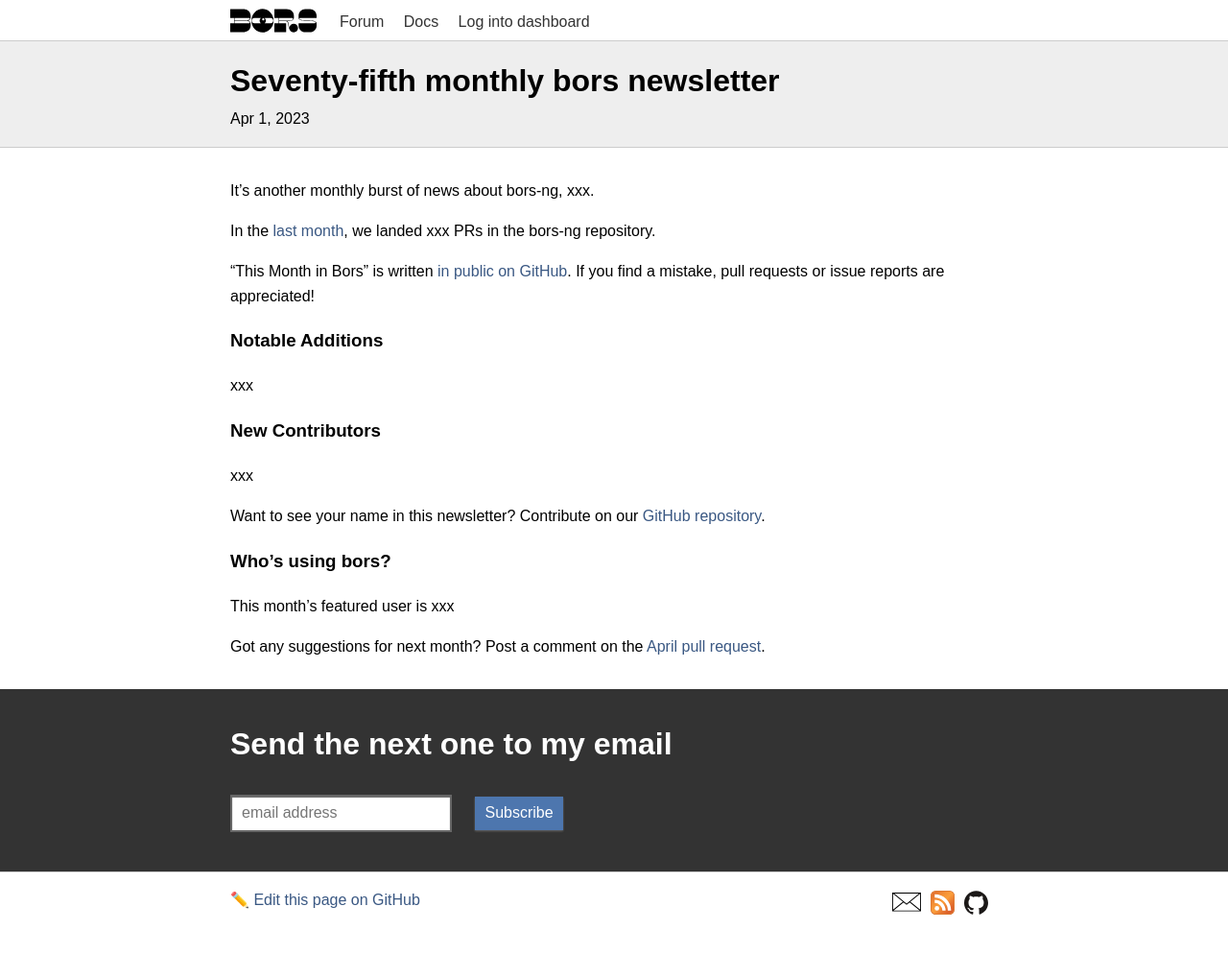
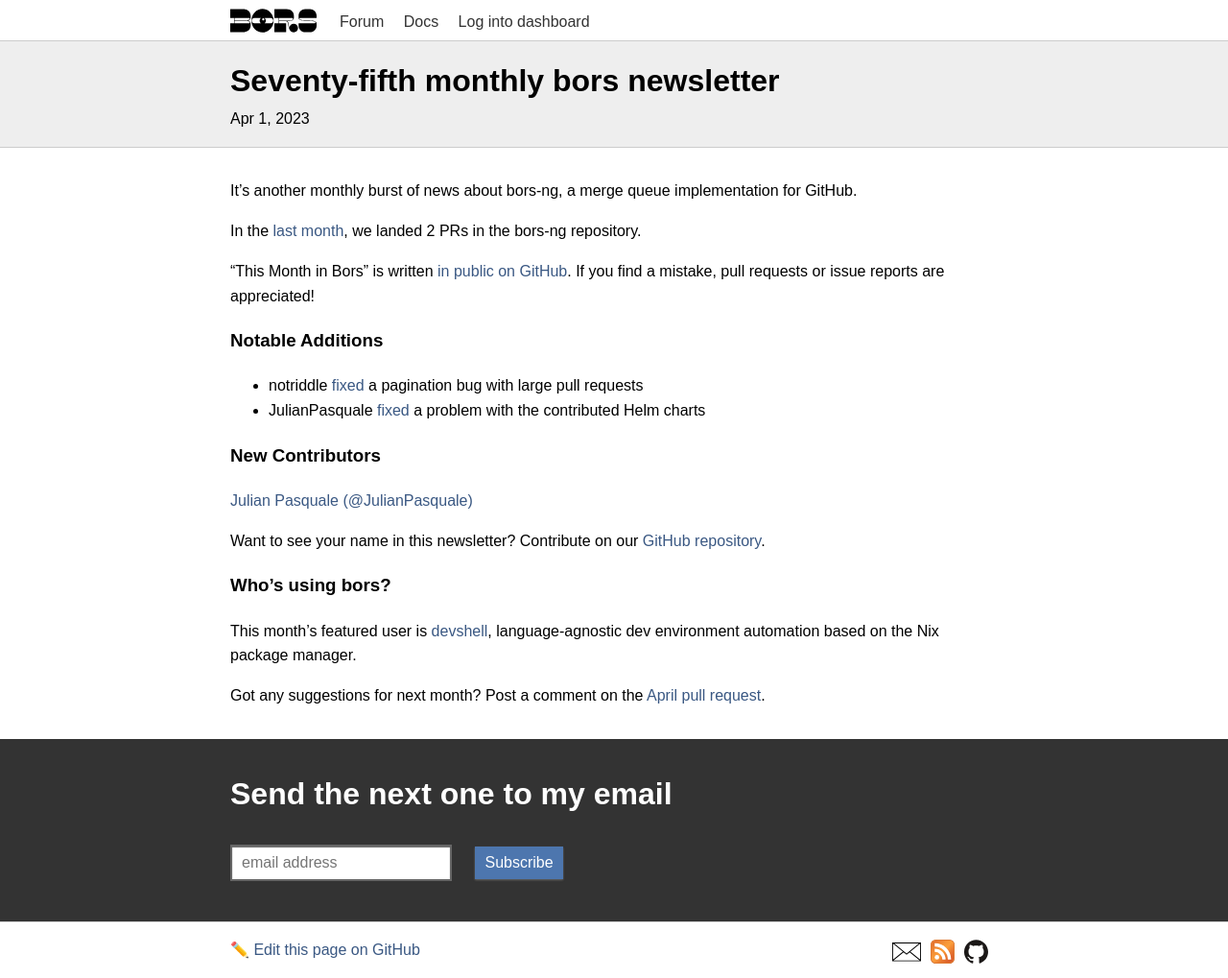
Before and after one commit to bors-ng/bors-ng.github.io, a Jekyll site: the page built from _posts/2023-04-01-tmib-75.md, in a window 1280 px wide. Shown: the whole page at 96% size. Built offline with Jekyll 4.4.1, drawn with Linux system fonts in a browser that asks for light colours; before the commit the page ends 967 px from its top, so only the background shows below that.

Commit message:
Update information
https://github.com/bors-ng/bors-ng/pull/1618

https://github.com/bors-ng/bors-ng/pull/1616 — @JulianPasquale

```diff
--- a/_posts/2023-04-01-tmib-75.md
+++ b/_posts/2023-04-01-tmib-75.md
@@ -2,14 +2,14 @@
 layout:     post
 title:      Seventy-fifth monthly bors newsletter
 date:       2023-04-01 00:00:00
-summary:    This March, ___
+summary:    This March, a couple misc bug fixes were merged in
 categories: newsletter
 ---
 
-It's another monthly burst of news about bors-ng, xxx.
+It's another monthly burst of news about bors-ng, a merge queue implementation for GitHub.
 
-In the [last month](https://github.com/bors-ng/bors-ng/pulls?q=is%3Apr+is%3Amerged+closed%3A2023-01-01..2023-01-31),
-we landed xxx PRs in the bors-ng repository.
+In the [last month](https://github.com/bors-ng/bors-ng/pulls?q=is%3Apr+is%3Amerged+closed%3A2023-03-01..2023-03-31),
+we landed 2 PRs in the bors-ng repository.
 
 "This Month in Bors" is written [in public on GitHub][GitHub for TMiB].
 If you find a mistake, pull requests or issue reports are appreciated!
@@ -19,19 +19,20 @@
 
 ### Notable Additions
 
-xxx
+* notriddle [fixed](https://github.com/bors-ng/bors-ng/pull/1618) a pagination bug with large pull requests
+* JulianPasquale [fixed](https://github.com/bors-ng/bors-ng/pull/1616) a problem with the contributed Helm charts
 
 
 ### New Contributors
 
-xxx
+[Julian Pasquale (@JulianPasquale)](https://github.com/JulianPasquale)
 
 Want to see your name in this newsletter? Contribute on our [GitHub repository](https://github.com/bors-ng/bors-ng).
 
 
 ### Who's using bors?
 
-This month's featured user is xxx
+This month's featured user is [devshell](https://github.com/numtide/devshell), language-agnostic dev environment automation based on the Nix package manager.
 
 Got any suggestions for next month?
 Post a comment on the [April pull request](https://github.com/bors-ng/bors-ng.github.io/pull/193).
```
